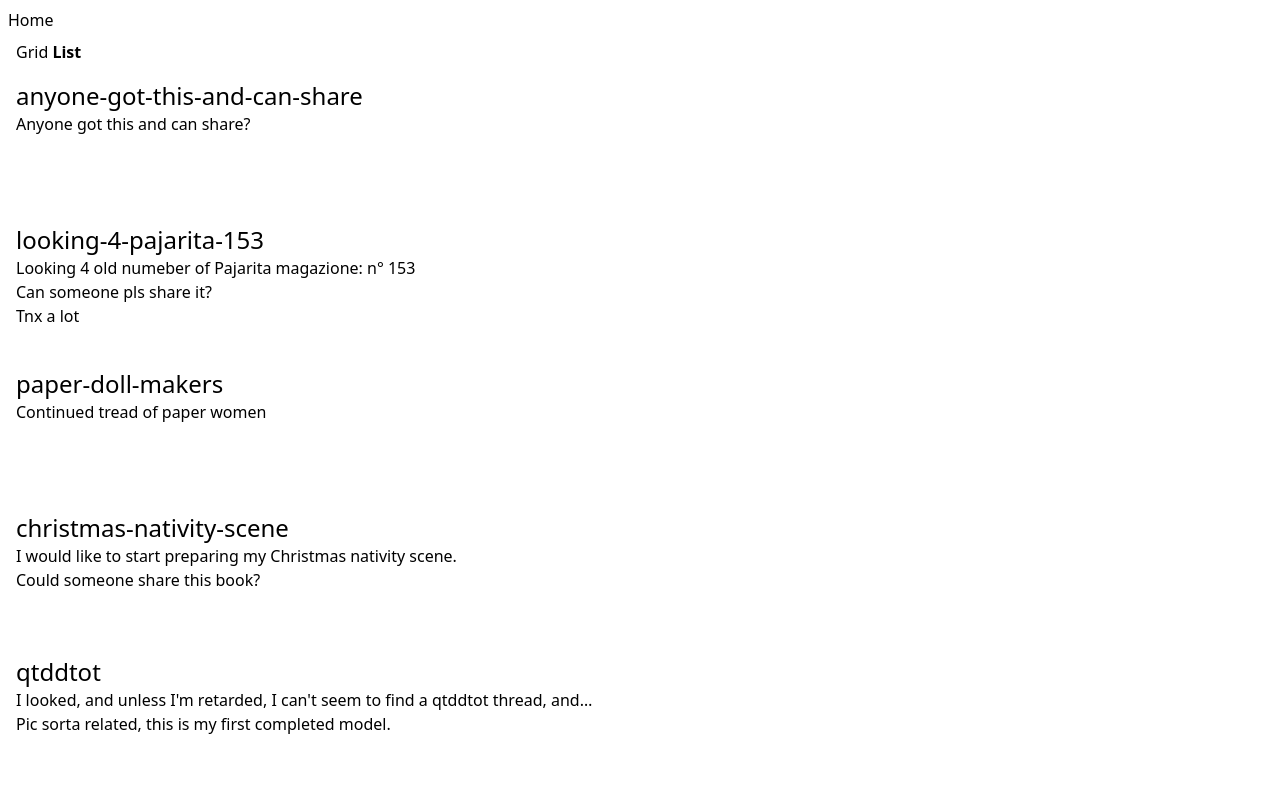
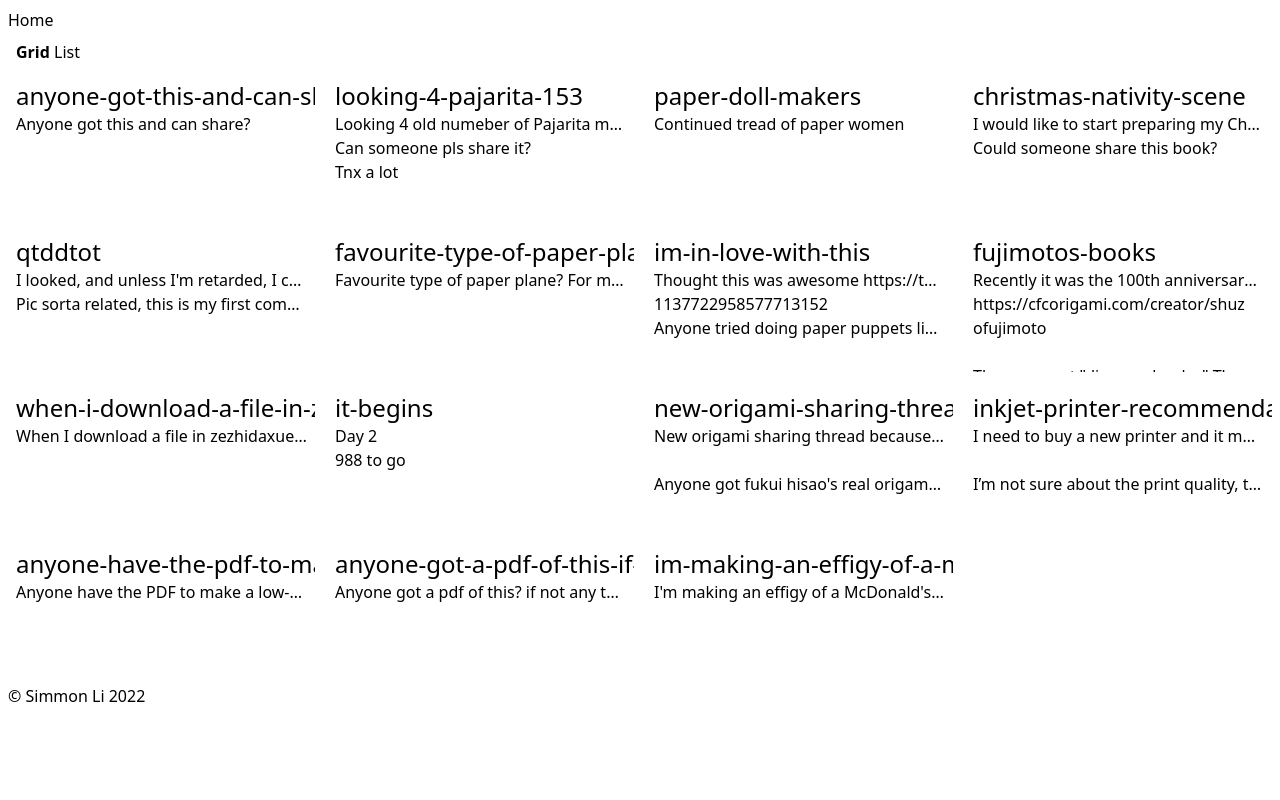
Before and after one commit to crespire/pv-technical, a React (Create React App) app: page / in a window 1280 px wide. Shown: the top 800 px of the page. Built offline with nearby package versions, Linux system fonts and the light colour scheme.

Commit message:
fix: start off in grid view

```diff
--- a/src/components/ThreadsIndex.tsx
+++ b/src/components/ThreadsIndex.tsx
@@ -6,7 +6,7 @@ import ToggleSwitch from './ToggleSwitch';
 
 function ThreadIndex() {
   const [threads, setThreads] = useState<ThreadModel[] | null>(null);
-  const [gridDisplay, setGridDisplay] = useState(false);
+  const [gridDisplay, setGridDisplay] = useState(true);
 
   useEffect(() => {
     const getThreads = async () => {
```
